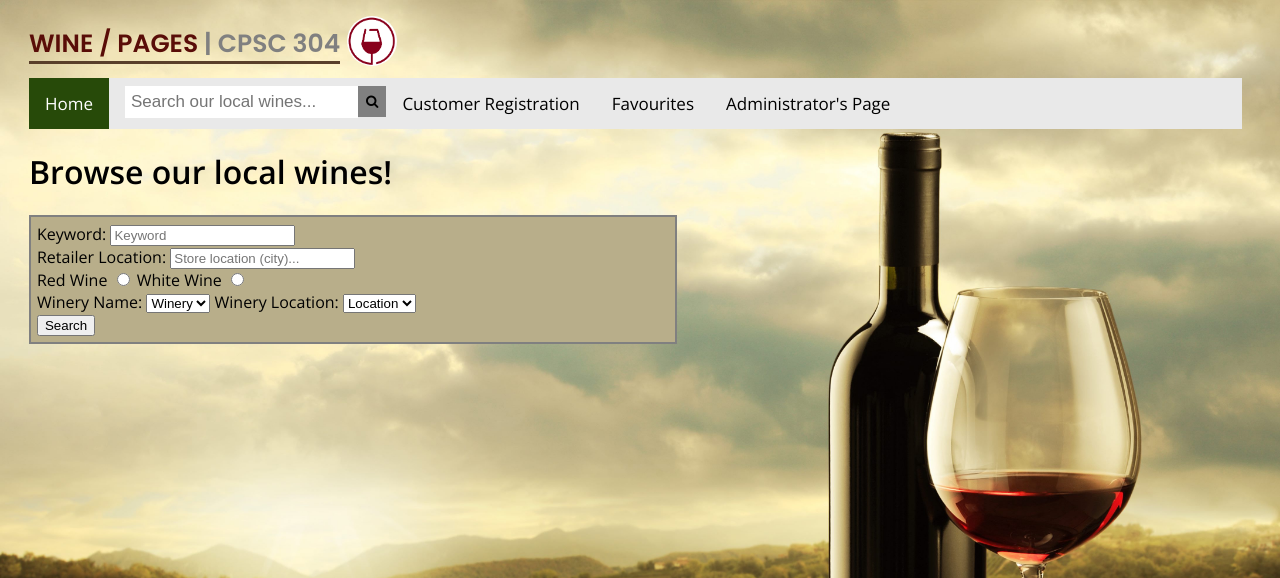
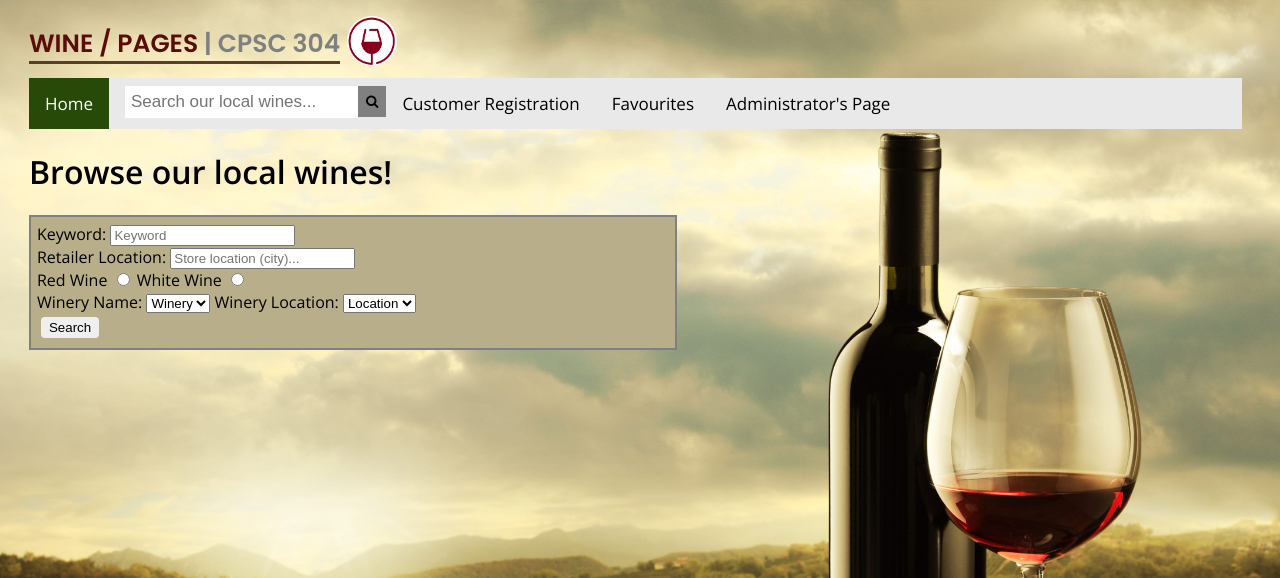
Before and after one commit to AlanSPAGHETTI/CPSC_304_WINE_PAGES, a PHP site: page /winePagesUI.html in a window 1280 px wide. Shown: the top 578 px of the page. Run offline with PHP 8.4, Linux system fonts and the light colour scheme.

Commit message:
Updated UI

```diff
--- a/winePagesUI/winePagesUI.css
+++ b/winePagesUI/winePagesUI.css
@@ -71,8 +71,16 @@ form {
     width: 50%;
 }
 
-form button:hover {
-  background-color: lightblue;
+.Search2 button {
+ border-width: 2px;
+ border-color: transparent;
+ border-radius: 4px;
+ margin: 4px;
+}
+
+.Search2 button:hover {
+	border: 2px solid #4d6e53;
+	border-radius: 4px;
 }
 
 body {
```
